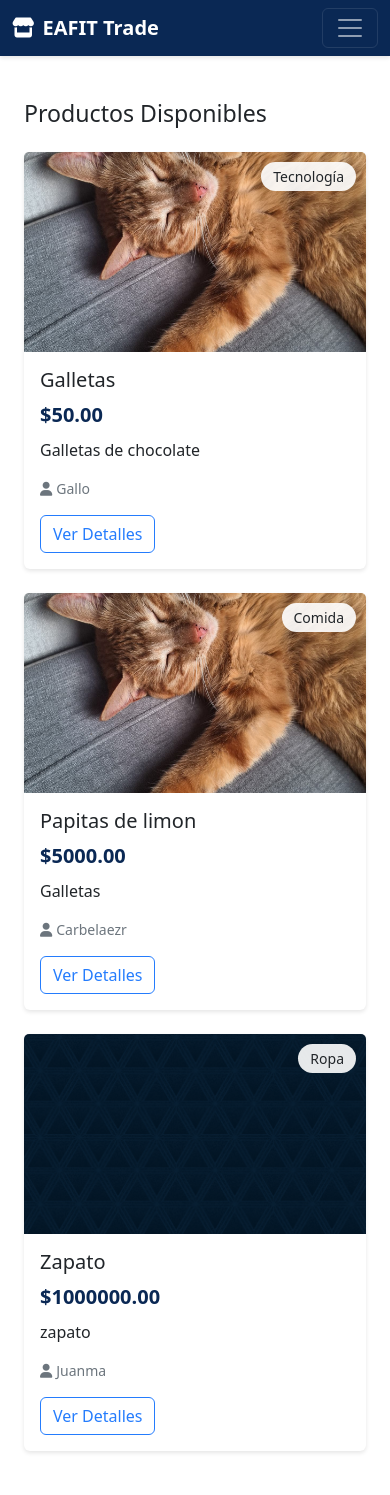
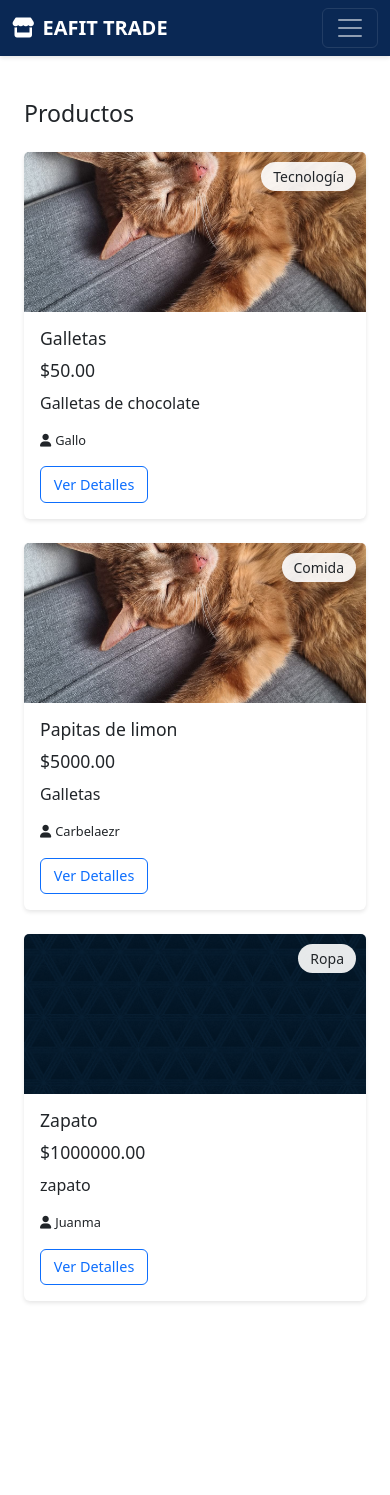
Before and after one commit to camiloarbr/EafitTrade, a Django app: page / in a window 390 px wide. After the commit the page ends 1303 px from the top, so only its background shows below. Run offline with Django 5.2, Linux system fonts and the light colour scheme; data comes from the database, SQL or seed files in the repository; both versions use the stored data as it was after the commit.

Commit message:
Cambio de tamaño de los productos en el home

```diff
--- a/products/templates/products/base.html
+++ b/products/templates/products/base.html
@@ -58,7 +58,7 @@
     <nav class="navbar navbar-expand-lg navbar-dark">
         <div class="container">
             <a class="navbar-brand" href="{% url 'home' %}">
-                <i class="fas fa-store me-2"></i>EAFIT Trade
+                <i class="fas fa-store me-2"></i>EAFIT TRADE
             </a>
             <button class="navbar-toggler" type="button" data-bs-toggle="collapse" data-bs-target="#navbarNav">
                 <span class="navbar-toggler-icon"></span>
--- a/products/templates/products/favorites.html
+++ b/products/templates/products/favorites.html
@@ -186,6 +186,8 @@
     </div>
 </section>
 
+<p>En esta sección, cada producto favorito está asociado con el ID del usuario que lo ha marcado como favorito. Esto se logra a través del modelo <code>Favorite</code>, que tiene dos claves foráneas: una que apunta al <code>User</code> y otra que apunta al <code>Product</code>. Así, cada vez que un usuario agrega un producto a sus favoritos, se crea una entrada en la tabla de favoritos que vincula el ID del usuario con el ID del producto correspondiente. La lógica de conexión entre el ID del producto y el ID del usuario se encuentra en el modelo <code>Favorite</code>, donde se define la relación entre el usuario y el producto.</p>
+
 {% block extra_scripts %}
 <script>
     function toggleFavorite(productId) {
--- a/products/templates/products/home.html
+++ b/products/templates/products/home.html
@@ -9,6 +9,8 @@
         transition: transform 0.2s;
         border: none;
         box-shadow: 0 2px 4px rgba(0,0,0,0.1);
+        max-width: 320px;  /* Limita el ancho máximo de las tarjetas */
+        margin: 0 auto;    /* Centra las tarjetas en su columna */
     }
 
     .product-card:hover {
@@ -16,14 +18,22 @@
     }
 
     .product-image {
-        height: 200px;
+        height: 180px;     /* Reduce la altura de la imagen */
         object-fit: cover;
     }
 
+    .card-body {
+        padding: 1rem;     /* Reduce el padding interno */
+    }
+
+    .card-title {
+        font-size: 1.1rem; /* Reduce el tamaño del título */
+        margin-bottom: 0.5rem;
+    }
+
     .price {
-        font-size: 1.25rem;
-        font-weight: bold;
-        color: var(--primary-color);
+        font-size: 1.1rem; /* Ajusta el tamaño del precio */
+        margin-bottom: 0.5rem;
     }
 
     .category-badge {
@@ -37,28 +47,45 @@
     }
 
     .seller-info {
-        font-size: 0.875rem;
-        color: var(--secondary-color);
+        font-size: 0.8rem;
+        margin-bottom: 0.75rem;
+    }
+
+    .product-actions {
+        gap: 0.5rem;       /* Espacio entre botones */
+    }
+
+    .btn-outline-primary {
+        padding: 0.4rem 0.8rem;
+        font-size: 0.9rem;
     }
 
     .favorite-btn {
-        border: none;
-        background: none;
-        color: #dc3545;
-        transition: transform 0.2s;
+        padding: 0;
+        width: 32px;       /* Tamaño fijo para el botón de favoritos */
+        height: 32px;
+        display: flex;
+        align-items: center;
+        justify-content: center;
+        border: none;      /* Elimina el borde alrededor */
+        background: transparent; /* Hace el fondo transparente para solo mostrar el corazón */
     }
 
-    .favorite-btn:hover {
-        transform: scale(1.1);
+    /* Ajusta el espaciado entre las tarjetas */
+    .row.g-4 {
+        --bs-gutter-x: 1.5rem;
+        --bs-gutter-y: 1.5rem;
     }
 
-    .product-actions {
-        opacity: 0.9;
-        transition: opacity 0.2s;
-    }
+    /* Ajustes responsivos */
+    @media (max-width: 768px) {
+        .product-card {
+            max-width: 100%;
+        }
 
-    .product-card:hover .product-actions {
-        opacity: 1;
+        .product-image {
+            height: 160px;
+        }
     }
 </style>
 {% endblock %}
@@ -68,7 +95,7 @@
     <!-- Header con búsqueda y filtros -->
     <div class="row mb-4 align-items-center">
         <div class="col-md-6">
-            <h1 class="h3 mb-0">Productos Disponibles</h1>
+            <h1 class="h3 mb-0">Productos</h1>
         </div>
         <div class="col-md-6 text-md-end">
             {% if user.is_authenticated %}
@@ -82,7 +109,7 @@
     <!-- Grid de productos -->
     <div class="row g-4">
         {% for product in products %}
-        <div class="col-12 col-md-6 col-lg-4">
+        <div class="col-12 col-sm-6 col-lg-4 col-xl-3">
             <div class="card product-card">
                 <div class="position-relative">
                     {% if product.image %}
@@ -109,9 +136,9 @@
                             onclick="toggleFavorite({{ product.id }})"
                             class="favorite-btn"
                             id="favorite-btn-{{ product.id }}"
+                            title="Agregar a favoritos"
                         >
-                        >
-                            <i class="fas fa-heart fa-lg {% if product.id in user_favorites %}text-danger{% else %}text-secondary{% endif %}"></i>
+                            <i class="fas fa-heart {% if product.id in user_favorites %}text-danger{% else %}text-secondary{% endif %}"></i>
                         </button>
                         {% endif %}
                     </div>
--- a/products/templates/registration/login.html
+++ b/products/templates/registration/login.html
@@ -20,7 +20,7 @@
         background-image: url('https://www.eafit.edu.co/Style%20Library/images/logo-universidad-eafit.png');
         background-size: cover;
         background-position: center;
-        background-color: #f8f9fa;
+        background-color: #4c5c6c;
         min-height: 300px;
     }
 
--- a/products/templates/registration/register.html
+++ b/products/templates/registration/register.html
@@ -13,14 +13,14 @@
     .auth-card {
         border-radius: 1rem;
         overflow: hidden;
-        box-shadow: 0 0 20px rgba(0,0,0,0.1);
+        box-shadow: 0 0 20px rgba(234, 218, 5, 0.1);
     }
 
     .auth-image {
         background-image: url('https://www.eafit.edu.co/Style%20Library/images/logo-universidad-eafit.png');
         background-size: cover;
         background-position: center;
-        background-color: #f8f9fa;
+        background-color: #4c5c6c;
         min-height: 300px;
     }
 
```
Also changed, not shown: db.sqlite3, media/products/pyramid.gif (added), media/qr_codes/qr-bancolombia-momentofloral2022.jpg (added).
